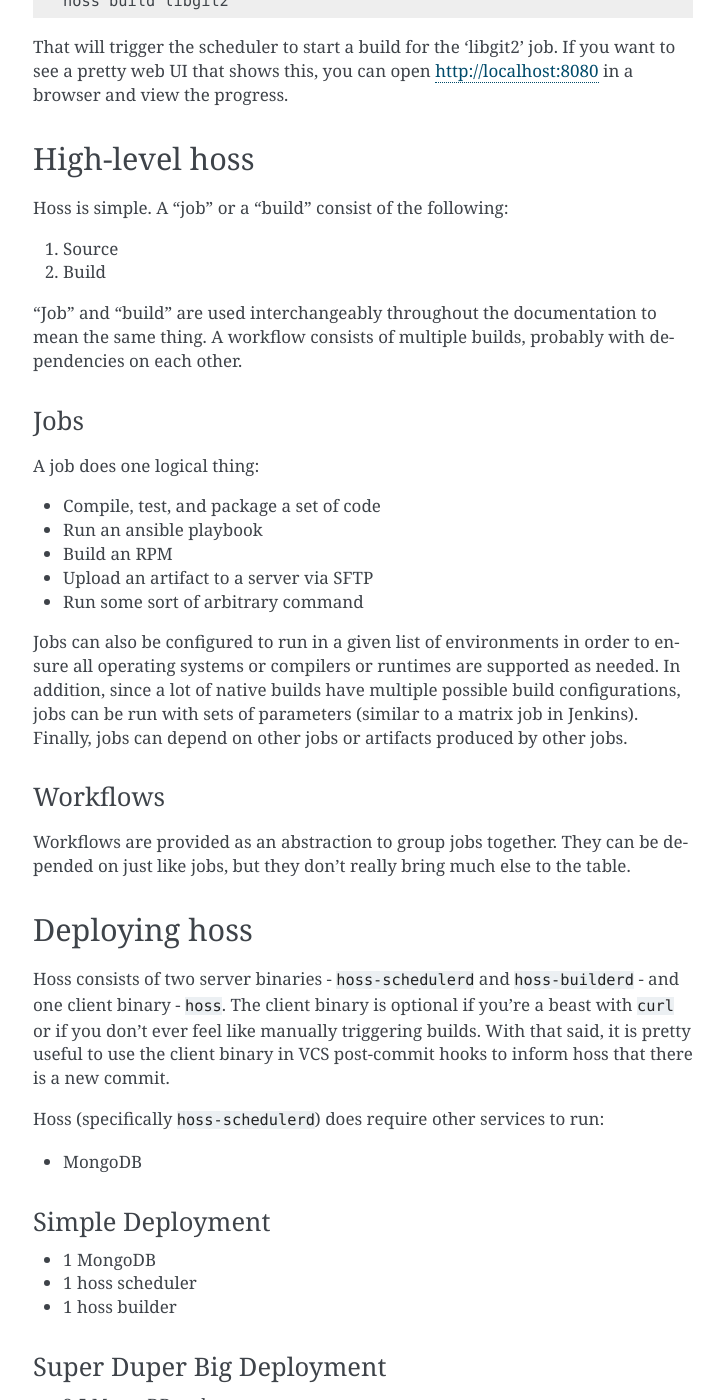
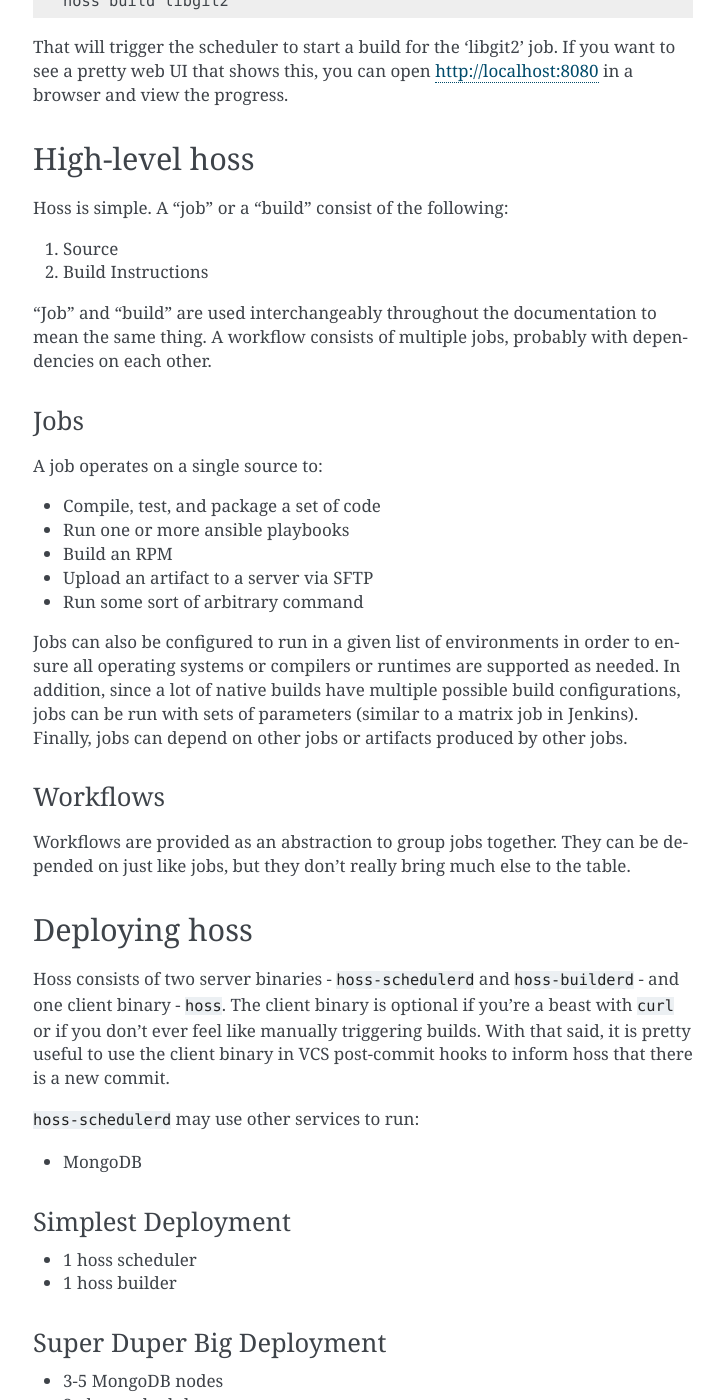
Before and after one commit to trozamon/hoss, a Sphinx documentation site: the page built from docs/introduction.rst, in a window 1280 px wide and 1400 px high, scrolled down 894 px. Shown: the whole window, without its empty margins (387-1111 px from the left). Built offline with Sphinx 7.4.7, drawn with Linux system fonts in a browser that asks for light colours.

Commit message:
docs: Add to intro

```diff
--- a/docs/introduction.rst
+++ b/docs/introduction.rst
@@ -49,19 +49,19 @@
 Hoss is simple. A "job" or a "build" consist of the following:
 
 1. Source
-2. Build
+2. Build Instructions
 
 "Job" and "build" are used interchangeably throughout the documentation to mean
-the same thing. A workflow consists of multiple builds, probably with
+the same thing. A workflow consists of multiple jobs, probably with
 dependencies on each other.
 
 Jobs
 ----
 
-A job does one logical thing:
+A job operates on a single source to:
 
 * Compile, test, and package a set of code
-* Run an ansible playbook
+* Run one or more ansible playbooks
 * Build an RPM
 * Upload an artifact to a server via SFTP
 * Run some sort of arbitrary command
@@ -89,14 +89,13 @@
 client binary in VCS post-commit hooks to inform hoss that there is a new
 commit.
 
-Hoss (specifically ``hoss-schedulerd``) does require other services to run:
+``hoss-schedulerd`` may use other services to run:
 
 * MongoDB
 
-Simple Deployment
+Simplest Deployment
 -----------------
 
-* 1 MongoDB
 * 1 hoss scheduler
 * 1 hoss builder
 
```
